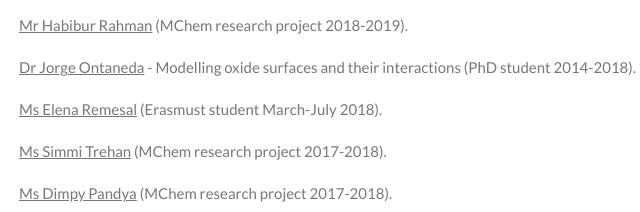
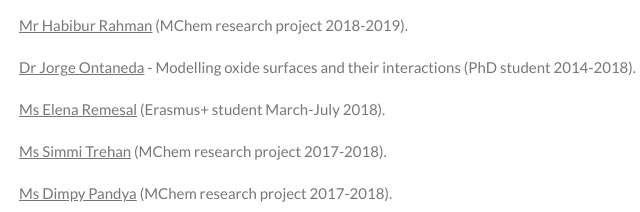
Before and after one commit to gcmt-group/gcmt-group.github.io, a plain HTML site: page index.html in a window 1280 px wide. Shown: the part 2068-2280 px from the top of the page, 147-787 px from the left. Drawn offline with nearby package versions, Linux system fonts and the light colour scheme.

Commit message:
update-members

```diff
--- a/index.html
+++ b/index.html
@@ -116,7 +116,7 @@ body, html {
     <p> <a href="">Mr Uzair Samad</a> (MChem research project 2018-2019). </p>
     <p> <a href="">Mr Habibur Rahman</a> (MChem research project 2018-2019). </p>
     <p> <a href="https://scholar.google.co.uk/citations?user=BCPgsD0AAAAJ&hl=en" target="_blank">Dr Jorge Ontaneda</a> - Modelling oxide surfaces and their interactions (PhD student 2014-2018). </p>
-    <p> <a href="https://scholar.google.com/citations?user=U2aqFk8AAAAJ&hl=en" target="_blank">Ms Elena Remesal</a> (Erasmust student March-July 2018). </p>
+    <p> <a href="https://scholar.google.com/citations?user=U2aqFk8AAAAJ&hl=en" target="_blank">Ms Elena Remesal</a> (Erasmus+ student March-July 2018). </p>
     <p> <a href="">Ms Simmi Trehan</a> (MChem research project 2017-2018). </p>
     <p> <a href="">Ms Dimpy Pandya</a> (MChem research project 2017-2018). </p>
     <p> <a href="https://www.researchgate.net/profile/Paulynne_Tornstrom" target="_blank">Ms Paulynne Thornstrom</a> (MChem research project 2016-2017). </p>
```
